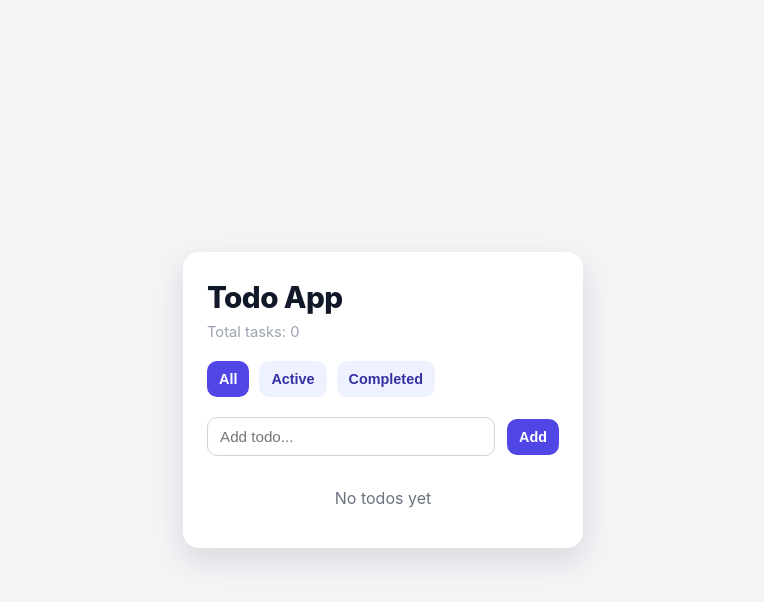
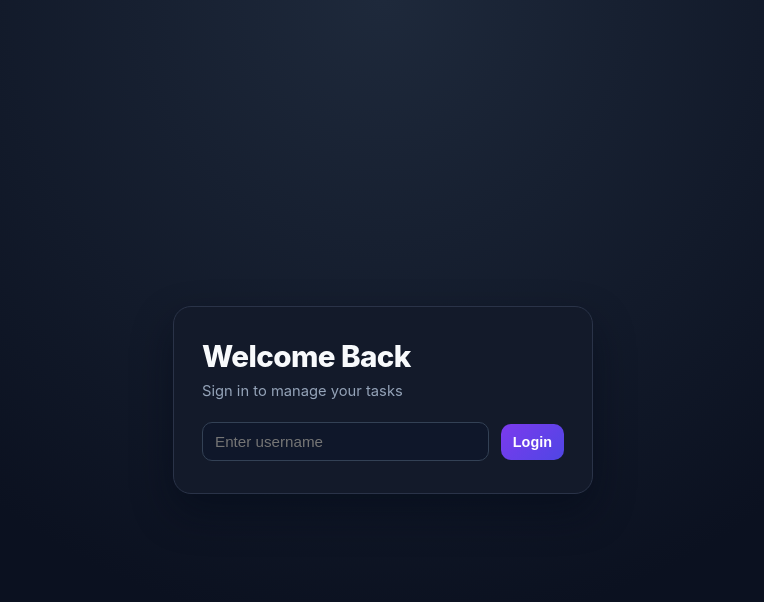
Before and after one commit to aylinsarioglu/todo-app, a React (Vite) app: page / in a window 1280 px wide. Shown: the top 602 px of the page, without its empty margins (257-1021 px from the left). Built offline with nearby package versions, Linux system fonts and the light colour scheme.

Commit message:
add basic authentication with login and logout functionality

```diff
--- a/src/App.css
+++ b/src/App.css
@@ -3,24 +3,25 @@
   display: flex;
   align-items: center;
   justify-content: center;
-  padding: 24px;
+  padding: 32px 24px;
 }
 
 .todo-card {
   width: 100%;
-  max-width: 400px;
-  background: #ffffff;
-  border-radius: 16px;
-  box-shadow: 0 12px 30px rgba(15, 23, 42, 0.12);
-  padding: 28px 24px;
+  max-width: 420px;
+  background: #131a2a;
+  border: 1px solid #2a3348;
+  border-radius: 18px;
+  box-shadow: 0 18px 40px rgba(2, 8, 23, 0.45);
+  padding: 32px 28px;
   display: flex;
   flex-direction: column;
-  gap: 20px;
+  gap: 22px;
   transition: box-shadow 0.2s ease, transform 0.2s ease;
 }
 
 .todo-card:hover {
-  box-shadow: 0 18px 36px rgba(15, 23, 42, 0.16);
+  box-shadow: 0 24px 48px rgba(2, 8, 23, 0.55);
   transform: translateY(-1px);
 }
 
@@ -30,9 +31,16 @@
   gap: 8px;
 }
 
+.app-header {
+  flex-direction: row;
+  align-items: flex-start;
+  justify-content: space-between;
+  gap: 12px;
+}
+
 .todo-header h1 {
   margin: 0;
-  color: #111827;
+  color: #f8fafc;
   font-size: 1.85rem;
   font-weight: 800;
   letter-spacing: -0.02em;
@@ -41,7 +49,7 @@
 
 .todo-count {
   margin: 0;
-  color: #9ca3af;
+  color: #94a3b8;
   font-size: 0.92rem;
 }
 
@@ -53,23 +61,26 @@
 
 .todo-input {
   flex: 1;
-  border: 1px solid #d1d5db;
+  border: 1px solid #334155;
   border-radius: 10px;
   padding: 10px 12px;
   font-size: 0.95rem;
+  color: #e2e8f0;
+  background: #0f172a;
   outline: none;
   transition: border-color 0.2s ease, box-shadow 0.2s ease, background-color 0.2s ease;
 }
 
 .todo-input:focus {
-  border-color: #6366f1;
-  box-shadow: 0 0 0 3px rgba(99, 102, 241, 0.15);
-  background: #ffffff;
+  border-color: #8b5cf6;
+  box-shadow: 0 0 0 3px rgba(139, 92, 246, 0.22);
+  background: #111827;
 }
 
 .add-btn,
 .delete-btn,
-.filter-btn {
+.filter-btn,
+.logout-btn {
   border: none;
   border-radius: 10px;
   padding: 10px 12px;
@@ -80,24 +91,26 @@
 
 .add-btn:hover,
 .delete-btn:hover,
-.filter-btn:hover {
+.filter-btn:hover,
+.logout-btn:hover {
   transform: scale(1.02);
 }
 
 .add-btn:active,
 .delete-btn:active,
-.filter-btn:active {
+.filter-btn:active,
+.logout-btn:active {
   transform: scale(0.95);
 }
 
 .add-btn {
-  background: #4f46e5;
+  background: linear-gradient(135deg, #7c3aed, #4f46e5);
   color: #ffffff;
   font-weight: 600;
 }
 
 .add-btn:hover {
-  background: #4338ca;
+  background: linear-gradient(135deg, #6d28d9, #4338ca);
 }
 
 .filters {
@@ -106,13 +119,13 @@
 }
 
 .filter-btn {
-  background: #eef2ff;
-  color: #3730a3;
+  background: #1e293b;
+  color: #cbd5e1;
   font-weight: 600;
 }
 
 .filter-btn.active {
-  background: #4f46e5;
+  background: linear-gradient(135deg, #7c3aed, #4f46e5);
   color: #ffffff;
 }
 
@@ -127,42 +140,74 @@
   align-items: center;
   justify-content: space-between;
   gap: 10px;
-  background: #f8fafc;
+  background: #1e293b;
+  border: 1px solid #334155;
   border-radius: 10px;
-  padding: 10px 12px;
+  padding: 11px 12px;
   transition: background-color 0.2s ease, transform 0.2s ease;
 }
 
 .todo-item:hover {
-  background: #f1f5f9;
+  background: #273449;
   transform: scale(1.01);
 }
 
 .todo-text {
-  color: #1f2937;
+  color: #e2e8f0;
   cursor: pointer;
   word-break: break-word;
 }
 
 .todo-text.completed {
   text-decoration: line-through;
-  color: #6b7280;
+  color: #94a3b8;
   opacity: 0.7;
 }
 
 .delete-btn {
-  background: #fee2e2;
-  color: #b91c1c;
+  background: #334155;
+  color: #e2e8f0;
   flex-shrink: 0;
 }
 
 .delete-btn:hover {
-  background: #fecaca;
+  background: #475569;
+}
+
+.user-actions {
+  display: flex;
+  align-items: center;
+  gap: 10px;
+}
+
+.username {
+  font-size: 0.85rem;
+  color: #cbd5e1;
+  background: #1e293b;
+  border: 1px solid #334155;
+  border-radius: 999px;
+  padding: 6px 10px;
+}
+
+.logout-btn {
+  background: #334155;
+  color: #e2e8f0;
+}
+
+.logout-btn:hover {
+  background: #475569;
 }
 
 .empty-state {
   margin: 0;
-  color: #6b7280;
+  color: #94a3b8;
   text-align: center;
   padding: 12px 0;
 }
+
+@media (max-width: 480px) {
+  .app-header {
+    flex-direction: column;
+    align-items: flex-start;
+  }
+}
--- a/src/App.tsx
+++ b/src/App.tsx
@@ -1,4 +1,5 @@
 import { useEffect, useState } from "react";
+import Login from "./components/Login.tsx";
 import TodoInput from "./components/TodoInput.tsx";
 import TodoList from "./components/TodoList.tsx";
 import "./App.css";
@@ -13,11 +14,13 @@ type Filter = "all" | "active" | "completed";
 
 function App() {
   const [todos, setTodos] = useState<Todo[]>([]);
+  const [user, setUser] = useState<string | null>(null);
   const [isLoaded, setIsLoaded] = useState(false);
   const [filter, setFilter] = useState<Filter>("all");
 
   useEffect(() => {
     const savedTodos = localStorage.getItem("todos");
+    const savedUser = localStorage.getItem("user");
 
     if (savedTodos) {
       try {
@@ -26,6 +29,10 @@ function App() {
       } catch {
         setTodos([]);
       }
+    }
+
+    if (savedUser) {
+      setUser(savedUser);
     }
 
     setIsLoaded(true);
@@ -60,6 +67,21 @@ function App() {
     setTodos(todos.filter((todo) => todo.id !== id));
   };
 
+  const login = (username: string) => {
+    const trimmedUsername = username.trim();
+    if (!trimmedUsername) {
+      return;
+    }
+
+    localStorage.setItem("user", trimmedUsername);
+    setUser(trimmedUsername);
+  };
+
+  const logout = () => {
+    localStorage.removeItem("user");
+    setUser(null);
+  };
+
   const filteredTodos = todos.filter((todo) => {
     if (filter === "active") {
       return !todo.completed;
@@ -72,12 +94,34 @@ function App() {
     return true;
   });
 
+  if (!user) {
     return (
       <main className="app-shell">
         <section className="todo-card">
           <header className="todo-header">
+            <h1>Welcome Back</h1>
+            <p className="todo-count">Sign in to manage your tasks</p>
+          </header>
+          <Login onLogin={login} />
+        </section>
+      </main>
+    );
+  }
+
+  return (
+    <main className="app-shell">
+      <section className="todo-card">
+        <header className="todo-header app-header">
+          <div>
             <h1>Todo App</h1>
             <p className="todo-count">Total tasks: {todos.length}</p>
+          </div>
+          <div className="user-actions">
+            <span className="username">{user}</span>
+            <button className="logout-btn" onClick={logout}>
+              Logout
+            </button>
+          </div>
         </header>
         <div className="filters">
           <button
--- /dev/null
+++ b/src/components/Login.tsx
@@ -0,0 +1,34 @@
+import { useState } from "react";
+
+type LoginProps = {
+  onLogin: (username: string) => void;
+};
+
+function Login({ onLogin }: LoginProps) {
+  const [username, setUsername] = useState("");
+
+  const handleLogin = () => {
+    if (!username.trim()) {
+      return;
+    }
+
+    onLogin(username);
+    setUsername("");
+  };
+
+  return (
+    <div className="todo-input-row">
+      <input
+        className="todo-input"
+        value={username}
+        onChange={(event) => setUsername(event.target.value)}
+        placeholder="Enter username"
+      />
+      <button className="add-btn" onClick={handleLogin}>
+        Login
+      </button>
+    </div>
+  );
+}
+
+export default Login;
--- a/src/index.css
+++ b/src/index.css
@@ -5,8 +5,8 @@
 body {
   margin: 0;
   font-family: "Inter", "Segoe UI", Roboto, Arial, sans-serif;
-  background: #f3f4f6;
-  color: #1f2937;
+  background: radial-gradient(circle at top, #1e293b, #0b1120 62%);
+  color: #f1f5f9;
 }
 
 #root {
```
Lines whose indentation alone changed are shown as unchanged.
